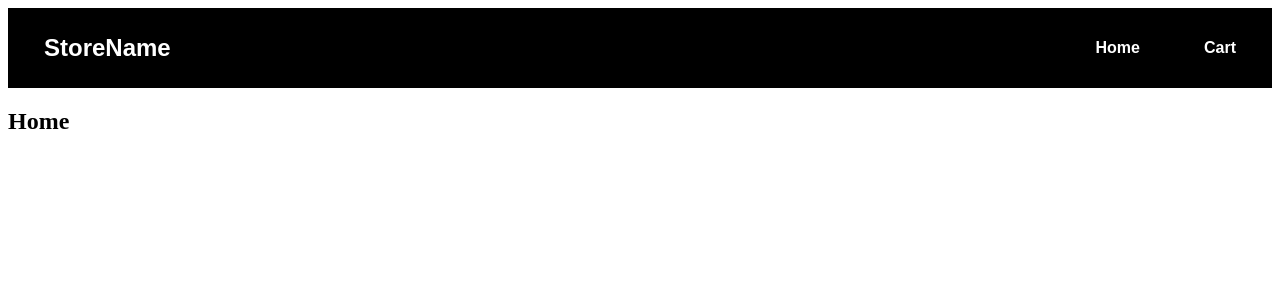
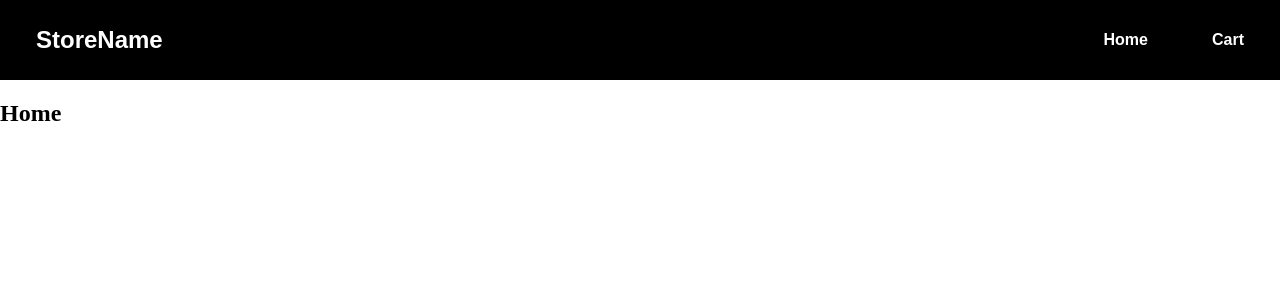
Before and after one commit to matheuspl92/shopping-cart, a React (Create React App) app: page / in a window 1280 px wide. Shown: the top 300 px of the page. Built offline with nearby package versions, Linux system fonts and the light colour scheme.

Commit message:
Add App common styling

```diff
--- /dev/null
+++ b/src/App.css
@@ -0,0 +1,3 @@
+body {
+    margin: 0;
+}
--- a/src/App.js
+++ b/src/App.js
@@ -3,6 +3,7 @@ import Nav from "./components/Nav/Nav";
 import { BrowserRouter, Routes, Route } from 'react-router-dom';
 import Home from "./components/Home/Home";
 import Cart from "./components/Cart/Cart";
+import './App.css';
 
 function App() {
   return (
```
